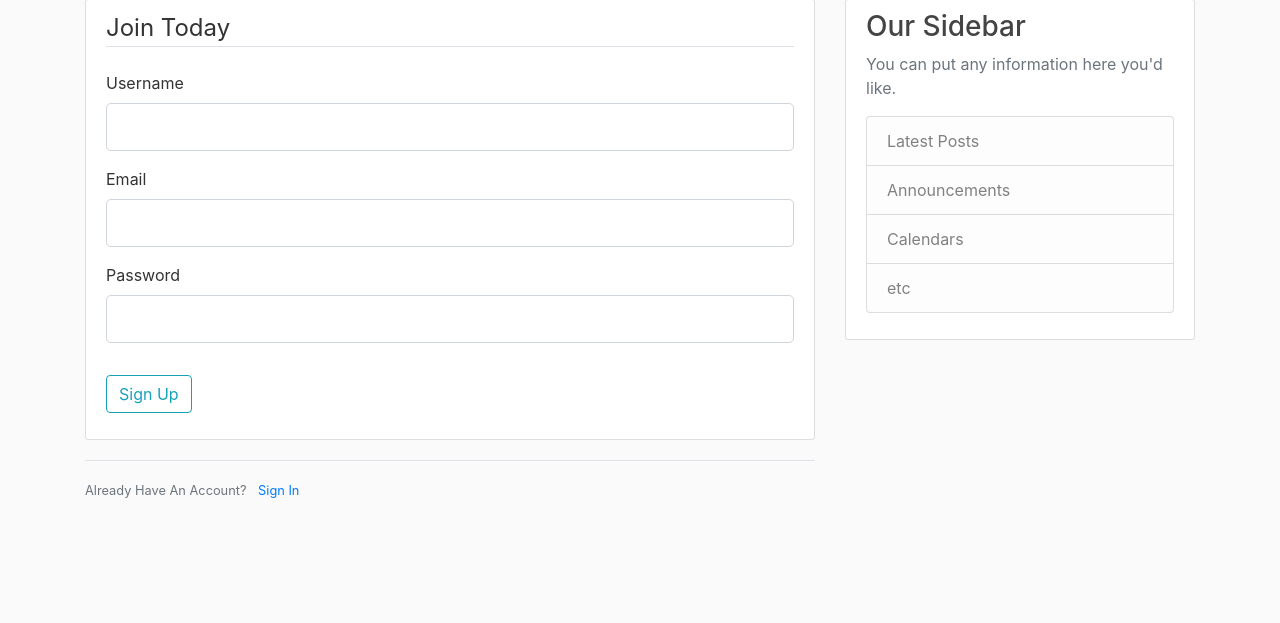
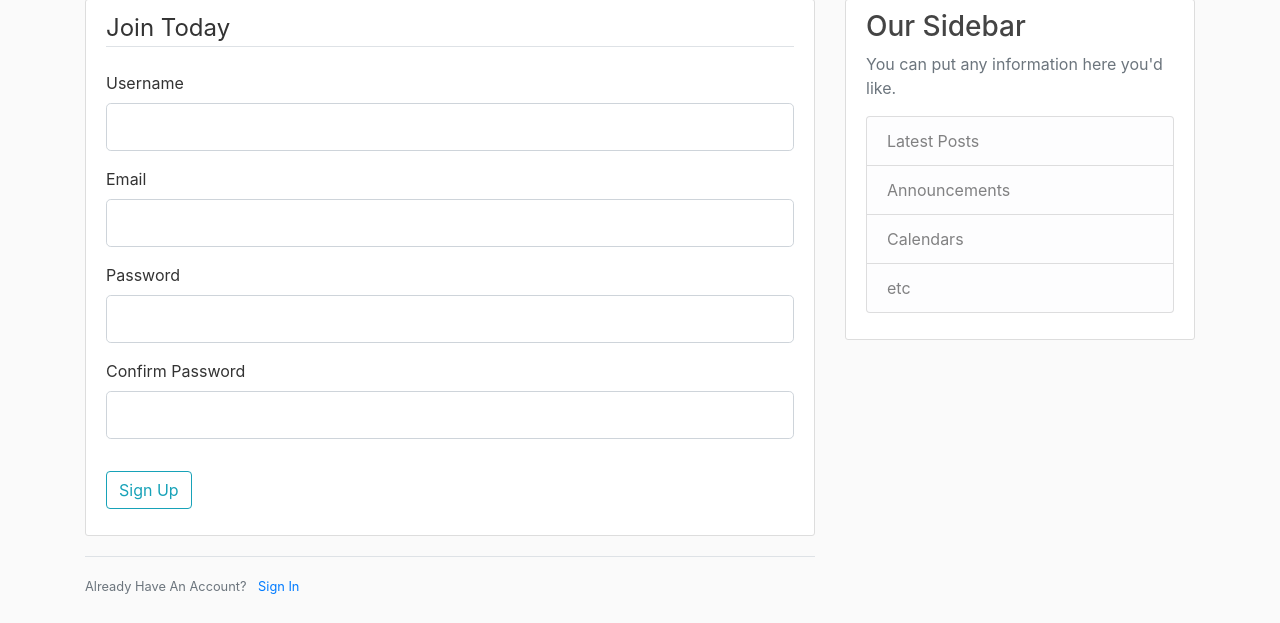
Before and after one commit to banji220/flaskblog, a Flask app: template templates/register.html in a window 1280 px wide. Shown: the part 81-704 px from the top of the page. Run offline with Flask 2, Linux system fonts and the light colour scheme; the template is opened without the code that fills it: values that come from a table or form of the project are taken from there, others are empty; some libraries are stand-ins or nearby versions.

Commit message:
fixed the 'forms.RegistrationForm object' has no attribute 'confirm_email', actually instead password I wrote email!

```diff
--- a/templates/register.html
+++ b/templates/register.html
@@ -30,8 +30,8 @@
 
 
             <div class="form-group">
-                {{ form.confirm_email.label(class = "form-control-label") }}
-                {{ form.confirm_email(class = "form-control form-control-lg")}}
+                {{ form.confirm_password.label(class = "form-control-label") }}
+                {{ form.confirm_password(class = "form-control form-control-lg")}}
             </div>
         </fieldset>
             <div class="form-group">
```
